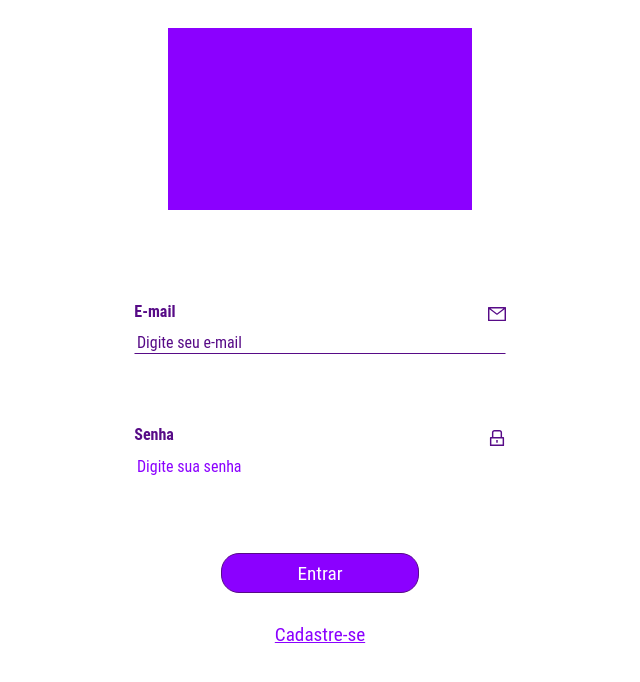
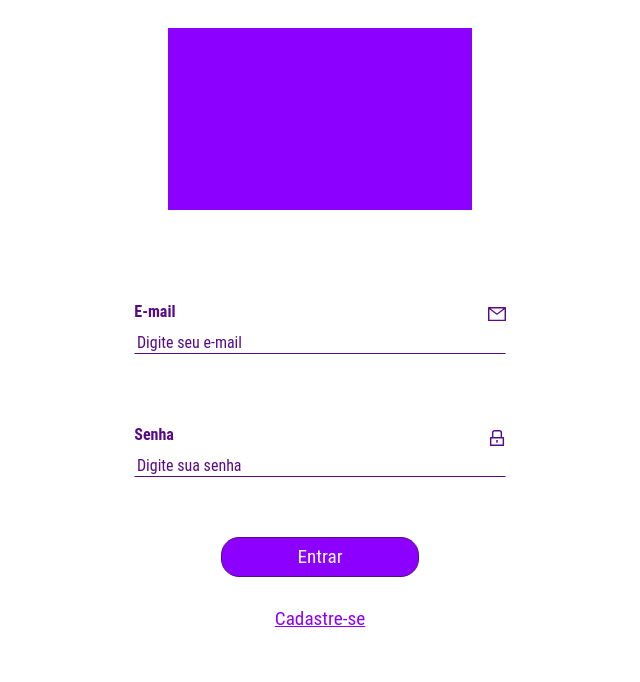
Before and after one commit to cpejr/front-web-mvpclinicas, a React (Vite) app: page /login in a window 1280 px wide. Shown: the top 682 px of the page, without its empty margins (320-960 px from the left). Built offline with nearby package versions, Linux system fonts and the light colour scheme.

Commit message:
feat: validação de senha e adição de teste de campo vazio no tratamento de dados

```diff
--- a/src/pages/Login/Login.jsx
+++ b/src/pages/Login/Login.jsx
@@ -26,6 +26,8 @@ function Login(){
 const [email, setEmail] = useState("");
 const [senha, setSenha] = useState("");
 const [erro, setErro] = useState("");
+const [emailPreenchido, setEmailPreenchido] = useState(false);
+const [senhaPreenchida, setSenhaPreenchida] = useState(false);
 
 const logar = async (e) => {
   var check = 0;
@@ -54,16 +56,15 @@ const logar = async (e) => {
     <Conteudo>
       <CaixaFoto></CaixaFoto>
       <CaixaInput>
+        {/* email */}
         <InputNovo>
         <TituloIcon>
           <TituloInput>E-mail</TituloInput>
           <MailOutlined style={{ fontSize: "18px", color: "#570B87", marginTop: "10%"}} />
         </TituloIcon>
-
-
         {(() => {
           console.log(email);
-          if (!/\S+@\S+\.\S+/.test(email) && email !== "") {
+          if (!/\S+@\S+\.\S+/.test(email) && emailPreenchido) {
             var borderColor = "red";
             var color = "red";
             var placeholderColor = "red";
@@ -74,7 +75,6 @@ const logar = async (e) => {
             var placeholderColor = "#570B87"
           }
           return(
-
               <Input
                 required
                 placeholder="Digite seu e-mail"
@@ -90,26 +90,29 @@ const logar = async (e) => {
                 marginBottom="0%"
                 borderWidth="1px"
                 borderBottom={`1px solid ${borderColor}`}
-                onChange = {(e) => setEmail(e.target.value)}
+                onChange = {(e) => {
+                  setEmail(e.target.value);
+                  setEmailPreenchido(true)
+                }}
                 />
 
           )
         })()}
         {(() => {
-          if (!/\S+@\S+\.\S+/.test(email) && email !== "") {
+          if (!/\S+@\S+\.\S+/.test(email) && email !== "")
             return <TextoErro>Digite o e-mail corretamente</TextoErro>
-          }
+          // else if (email.trim() == '' && emailPreenchido)
+          //   return <TextoErro>O e-mail deve ser preenchido</TextoErro>
         })()}
-        {/* {(() => { ... })()} immediately invokes the arrow function and returns the JSX component returned by that function. */}
-
         </InputNovo>
+        {/* senha */}
+        <InputNovo>
         <TituloIcon>
           <TituloInput>Senha</TituloInput>
           <LockOutlined style={{ fontSize: "18px", color: "#570B87", marginTop: "10%"}} />
         </TituloIcon>
-
-        {/* {(() => {
-          if(senha.length() <= 8) {
+        {(() => {
+          if(senha.length < 8 && senhaPreenchida) {
             var borderColor = "red";
             var color = "red";
             var placeholderColor = "red";
@@ -134,23 +137,20 @@ const logar = async (e) => {
               marginBottom="0%"
               borderWidth="1px"
               borderBottom={`1px solid ${borderColor}`}
-              onChange = {(e) => setSenha(e.target.value)}
+              onChange = {(e) => {
+                setSenha(e.target.value);
+                setSenhaPreenchida(true);
+              }}
+              />)
+        })()}
+        {(() => {
+          if (senha.length < 8 && senha !== "")
+            return <TextoErro>Digite uma senha com no mínimo 8 dígitos</TextoErro>
+          // else if (senha.trim() == '' && senhaPreenchida)
+          //   return <TextoErro>A senha deve ser preenchida</TextoErro>
+        })()}
+        </InputNovo>
 
-              />)
-        })()} */}
-        <Input
-          placeholder="Digite sua senha"
-          backgroundColor="white"
-          width="50%"
-          type="password"
-          height="100%"
-          minHeight="45px"
-          maxHeight="40px"
-          marginTop="0%"
-          paddingRight="2%"
-          onChange = {(e) => setSenha(e.target.value)}
-        >
-        </Input>
       </CaixaInput>
       <CaixaBotoes>
         <BotoesEdicao>
--- a/src/pages/Login/Styles.js
+++ b/src/pages/Login/Styles.js
@@ -75,6 +75,7 @@ export const TituloInput = styled.div`
 export const TextoErro = styled(TituloInput)`
   margin-top: 2%;
   color: red;
+  font-size: 0.8em;
   //width: inherit;
 `
 
```
